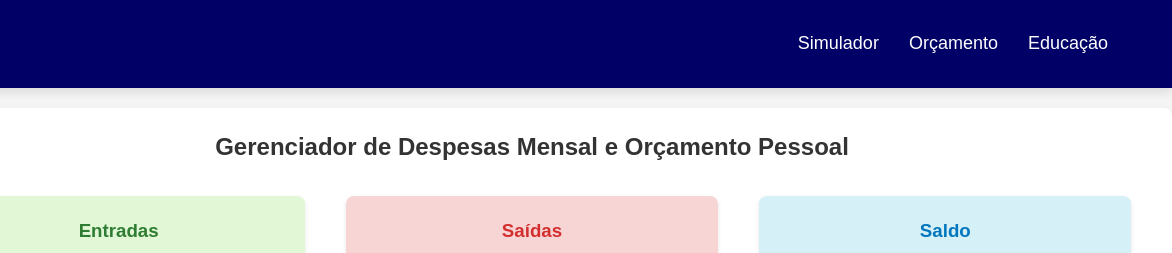
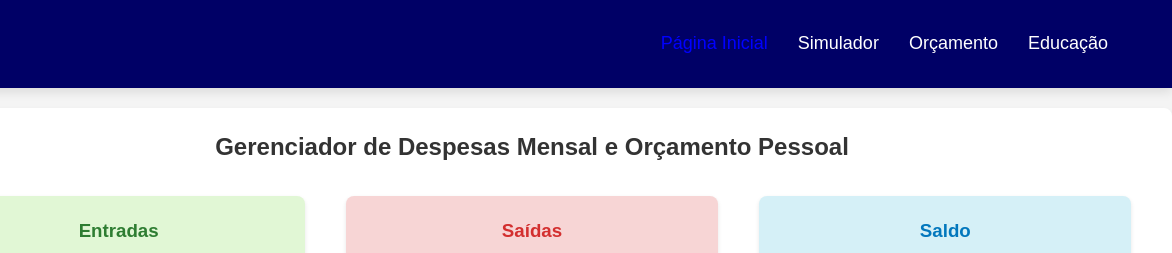
Before and after one commit to CibelySantos/projeto-ds-mat, a plain HTML site: page projeto-ds-mat/orçamento.html in a window 1280 px wide. In both pictures the pointer is over the link "Página Inicial". Shown: the top 253 px of the page, 108-1280 px from the left. Drawn offline with Linux system fonts and the light colour scheme.

Commit message:
ultimo commit luiz

```diff
--- a/projeto-ds-mat/css/orcamento.css
+++ b/projeto-ds-mat/css/orcamento.css
@@ -75,8 +75,8 @@ body {
 }
 
 .nav-link:hover {
-    color: rgb(0, 0, 102);
-}
+    color: rgb(0, 0, 255);}
+
 
 .nav-link:hover::before {
     visibility: visible;
```
